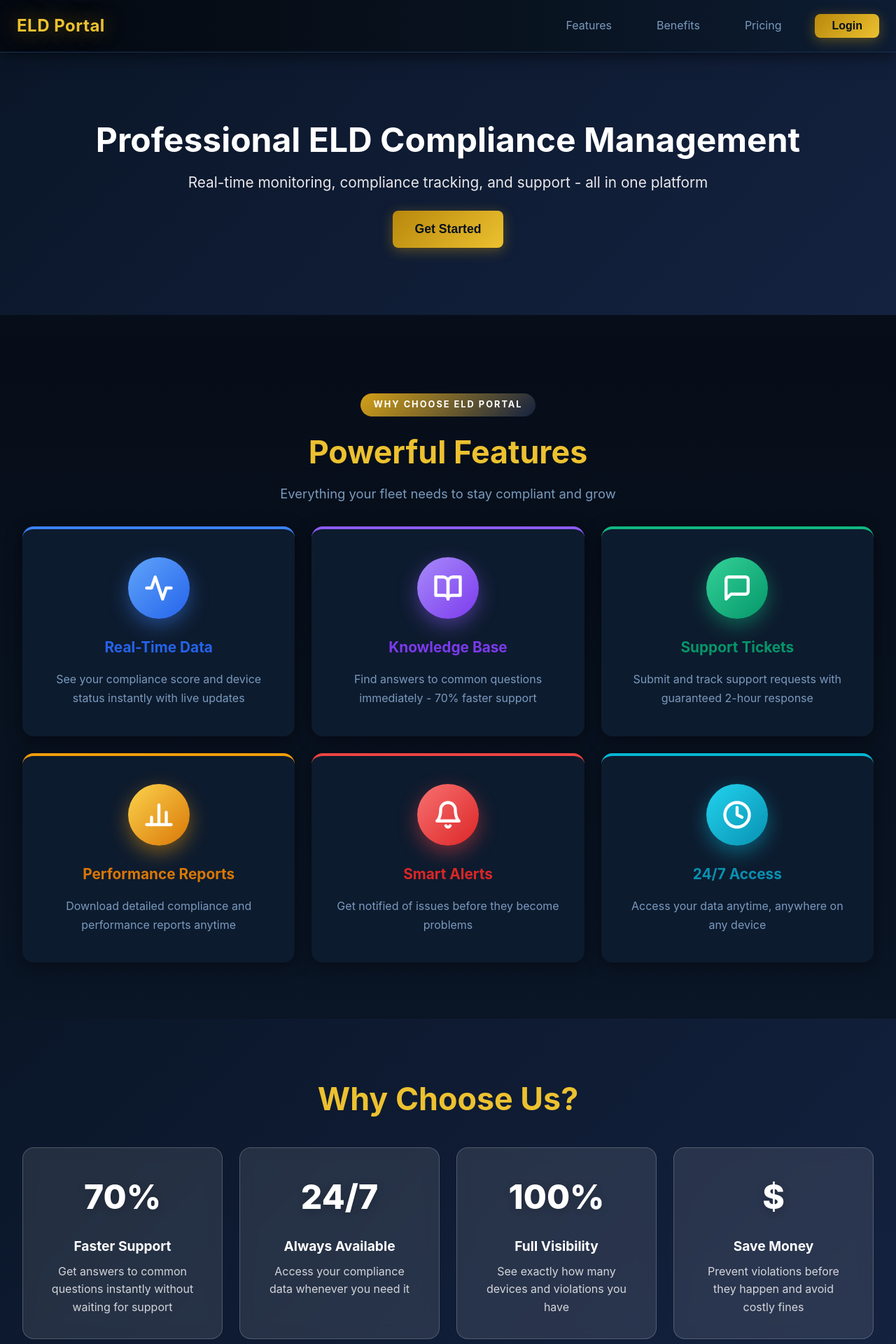
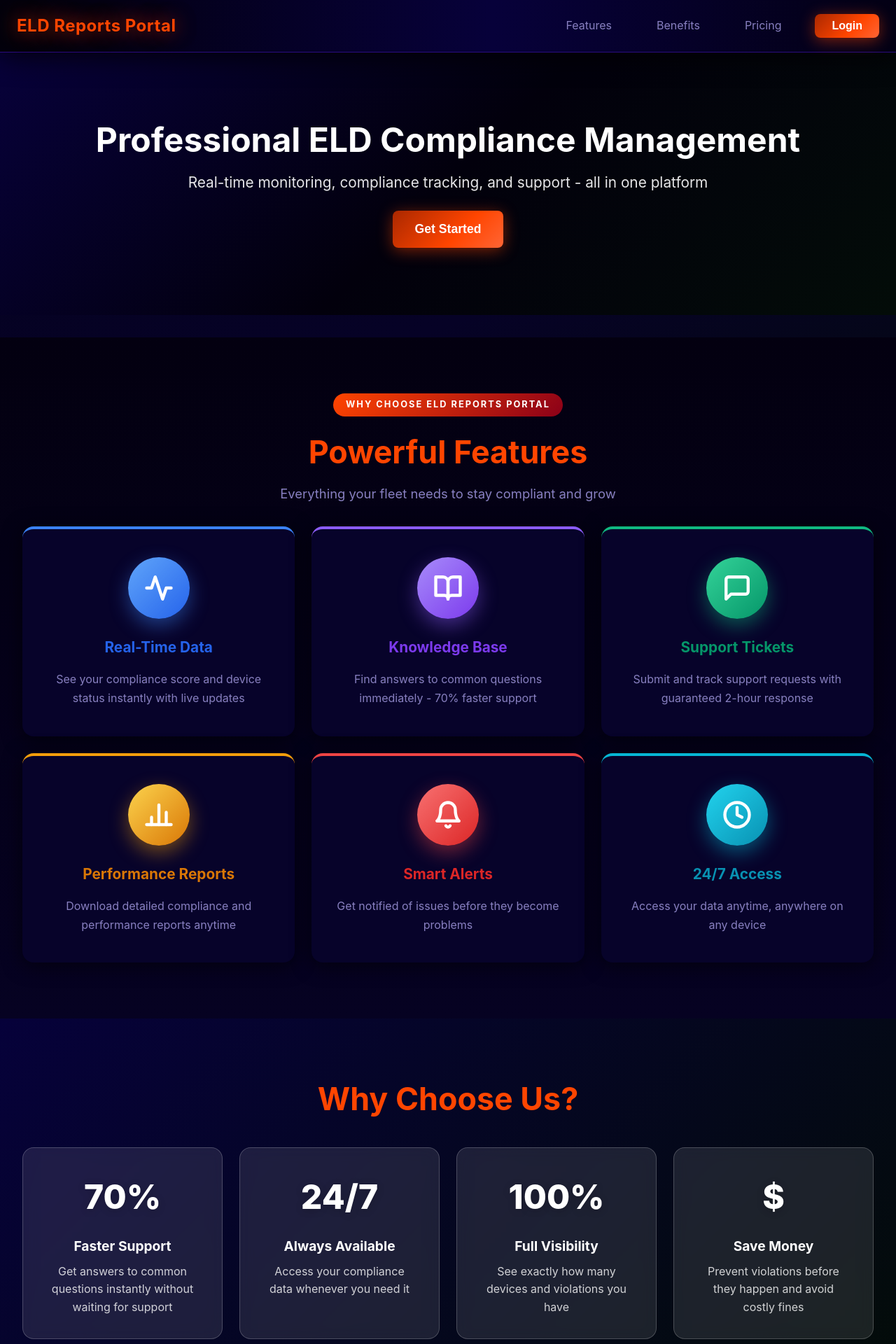
Before and after one commit to mardriddinqosimov-hub/ELD-Customer-Portal, a Flask app: page / in a window 1280 px wide. Shown: the top 1920 px of the page at 70% size. Run offline with Flask 3, Linux system fonts and the light colour scheme.

Commit message:
Solar Lava theme: rename to ELD Reports Portal, Ultramarine+Uranium+Rosewood+Pine palette
- App name: ELD Portal -> ELD Reports Portal (navbar, titles, footer, section labels)
- Solar Lava (#FF4500/#FF6535): all headings, logo, primary buttons, accents, upload icons
- Background: deep Ultramarine+Uranium gradient (blue-purple to forest dark) on body
- Night Blue Ultramarine (#07032A/#040118/#0D0645): card/section/input backgrounds
- Rosewood (#8B0018): violation danger borders, remove buttons, logout, error toasts
- Pine Tree (#00C050): compliance/active truck borders, clean/success states
- Uranium (#AAFF00): Fines Paid stat card border, badge-success color
- Logo glow: double text-shadow ring on Solar Lava
- Lava focus ring on all form inputs

Co-Authored-By: Claude Sonnet 4.6 <noreply@anthropic.com>

```diff
--- a/static/css/style.css
+++ b/static/css/style.css
@@ -1,26 +1,26 @@
 /* static/css/style.css - Global Styles */
 
 :root {
-    /* Night Blue palette */
-    --primary-color: #0A1628;
-    --secondary-color: #142240;
-    /* Volcanic Gold accent */
-    --accent-color: #D4A017;
-    /* Shiny Green */
-    --success-color: #00E676;
-    --warning-color: #E8A820;
-    --danger-color: #FF4757;
-    --critical-color: #FF1744;
-
-    /* Dark backgrounds */
-    --bg-primary: #0D1B2E;
-    --bg-secondary: #070E1A;
-    --bg-tertiary: #112238;
-    /* Light text on dark */
-    --text-primary: #DCE8FF;
-    --text-secondary: #7A9ABE;
-    --text-tertiary: #4A6A8E;
-    --border-color: #1C3454;
+    /* Ultramarine deep base */
+    --primary-color: #130740;
+    --secondary-color: #1C0E68;
+    /* Solar Lava accent */
+    --accent-color: #FF4500;
+    /* Status colors */
+    --success-color: #00C050;
+    --warning-color: #FF7A00;
+    --danger-color: #FF2830;
+    --critical-color: #FF0020;
+
+    /* Ultramarine + Uranium dark backgrounds */
+    --bg-primary: #07032A;
+    --bg-secondary: #040118;
+    --bg-tertiary: #0D0645;
+    /* Pale lavender text on ultramarine */
+    --text-primary: #E6E0FF;
+    --text-secondary: #8880C0;
+    --text-tertiary: #50488A;
+    --border-color: #1E1060;
 
     --spacing-xs: 4px;
     --spacing-sm: 8px;
@@ -33,9 +33,9 @@
     --radius-lg: 12px;
     --radius-xl: 16px;
 
-    --shadow-sm: 0 2px 8px rgba(0,0,0,0.45);
-    --shadow-md: 0 6px 24px rgba(0,0,0,0.6);
-    --shadow-lg: 0 16px 48px rgba(0,0,0,0.75);
+    --shadow-sm: 0 2px 8px rgba(0,0,0,0.55);
+    --shadow-md: 0 6px 24px rgba(0,0,0,0.72);
+    --shadow-lg: 0 16px 48px rgba(0,0,0,0.88);
 }
 
 * {
@@ -1862,56 +1862,63 @@ main {
 }
 
 /* ═══════════════════════════════════════════════════════════════════════════
-   DARK THEME — Volcanic Gold · Night Blue · Shiny Green
+   THEME — Solar Lava · Ultramarine + Uranium · Rosewood · Pine Tree
+   Solar Lava:  #FF4500 / #FF6535   — headings, accents, logo, buttons
+   Ultramarine: #07032A / #040118   — deep backgrounds (cards, body)
+   Uranium:     #AAFF00 / #C8FF14   — clean/good indicators, fines stat
+   Rosewood:    #8B0018 / #6B0010   — violation/danger left borders
+   Pine Tree:   #00C050 / #007830   — compliance/success states
+   Night Blue:  #1E1060 / #0D0645   — borders, inputs, subtle accents
    ═══════════════════════════════════════════════════════════════════════════ */
 
 /* ── Page ── */
 body {
-    background-color: var(--bg-secondary);
+    background: linear-gradient(160deg, #04011E 0%, #060226 55%, #030C08 100%) !important;
     color: var(--text-primary);
+    min-height: 100vh;
 }
 
 /* ── Navbar ── */
 .navbar {
-    background: linear-gradient(90deg, #040810 0%, #08121E 55%, #0D1C32 100%) !important;
-    border-bottom: 1px solid #1A3050;
-    box-shadow: 0 2px 24px rgba(0,0,0,0.65) !important;
+    background: linear-gradient(90deg, #02000C 0%, #07013A 55%, #030014 100%) !important;
+    border-bottom: 1px solid #2A0C80;
+    box-shadow: 0 2px 40px rgba(0,0,0,0.92) !important;
 }
 .logo {
-    color: #ECC130 !important;
-    text-shadow: 0 0 28px rgba(212,160,23,0.55);
+    color: #FF4500 !important;
+    text-shadow: 0 0 28px rgba(255,69,0,0.80), 0 0 60px rgba(255,69,0,0.35);
     letter-spacing: 0.5px;
 }
 .nav-link { color: var(--text-secondary) !important; }
 .nav-link:hover {
-    background: rgba(212,160,23,0.08) !important;
-    color: #ECC130 !important;
+    background: rgba(255,69,0,0.10) !important;
+    color: #FF6535 !important;
     opacity: 1 !important;
 }
 .nav-link.active {
-    background: rgba(212,160,23,0.13) !important;
-    color: #ECC130 !important;
+    background: rgba(255,69,0,0.16) !important;
+    color: #FF4500 !important;
     border-radius: var(--radius-md);
 }
 
 /* ── Headings ── */
 .header h1 {
-    color: #ECC130;
-    text-shadow: 0 0 32px rgba(212,160,23,0.22);
+    color: #FF4500;
+    text-shadow: 0 0 42px rgba(255,69,0,0.40), 0 2px 0 rgba(0,0,0,0.5);
 }
 .header p { color: var(--text-secondary); }
-.section h2 { color: #D0E4FF; }
+.section h2 { color: #D8CCFF; }
 .section h3 { color: var(--text-secondary); }
 
 /* ── Buttons ── */
 .btn-primary {
-    background: linear-gradient(135deg, #B8880C 0%, #ECC130 100%) !important;
-    color: #06101C !important;
+    background: linear-gradient(135deg, #AA2800 0%, #FF4500 60%, #FF6535 100%) !important;
+    color: #fff !important;
     font-weight: 700;
-    box-shadow: 0 4px 18px rgba(212,160,23,0.38) !important;
+    box-shadow: 0 4px 22px rgba(255,69,0,0.48) !important;
 }
 .btn-primary:hover {
-    box-shadow: 0 8px 30px rgba(212,160,23,0.58) !important;
+    box-shadow: 0 8px 36px rgba(255,69,0,0.68) !important;
     transform: translateY(-2px);
 }
 .btn-secondary {
@@ -2099,74 +2105,86 @@ option { background: var(--bg-primary); color: var(--text-primary); }
     border-top: 1px solid var(--border-color);
     border-right: 1px solid var(--border-color);
     border-bottom: 1px solid var(--border-color);
-    box-shadow: 0 2px 12px rgba(0,0,0,0.35) !important;
-}
-.ticket-card.status-open { border-left-color: #ECC130; }
+    box-shadow: 0 2px 14px rgba(0,0,0,0.50) !important;
+}
+.ticket-card.status-open { border-left-color: #FF4500; }
 .ticket-header { border-bottom: 1px solid var(--border-color); padding-bottom: var(--spacing-sm); }
 
 /* ── Reports ── */
-.report-card { background: var(--bg-primary) !important; border: 1px solid var(--border-color); box-shadow: 0 2px 12px rgba(0,0,0,0.35) !important; }
-.badge-pending { background: rgba(100,140,255,0.15) !important; color: #7EB0FF !important; }
-.badge-danger  { background: rgba(255,71,87,0.15) !important; color: #FF6B78 !important; }
-.badge-warning { background: rgba(232,168,32,0.15) !important; color: #E8A820 !important; }
-.badge-success { background: rgba(0,230,118,0.15) !important; color: #00E676 !important; }
+.report-card { background: var(--bg-primary) !important; border: 1px solid var(--border-color); box-shadow: 0 2px 14px rgba(0,0,0,0.50) !important; }
+.badge-pending { background: rgba(100,80,255,0.18) !important; color: #B0A0FF !important; }
+.badge-danger  { background: rgba(139,0,24,0.22) !important; color: #FF5577 !important; }
+.badge-warning { background: rgba(255,100,0,0.18) !important; color: #FF7A35 !important; }
+.badge-success { background: rgba(170,255,0,0.15) !important; color: #AAFF00 !important; }
 .report-thumb-pdf {
-    background: rgba(212,160,23,0.08) !important;
-    border-color: rgba(212,160,23,0.3) !important;
-    color: #ECC130 !important;
-}
-.report-thumb-pdf:hover { background: rgba(212,160,23,0.15) !important; }
+    background: rgba(255,69,0,0.08) !important;
+    border-color: rgba(255,69,0,0.32) !important;
+    color: #FF6535 !important;
+}
+.report-thumb-pdf:hover { background: rgba(255,69,0,0.16) !important; }
 .report-review-form { border-top-color: var(--border-color) !important; }
+.report-link { color: #FF6535 !important; }
 
 /* ── Upload area ── */
 .upload-area {
     background: var(--bg-tertiary) !important;
-    border: 2px dashed var(--border-color) !important;
+    border: 2px dashed rgba(255,69,0,0.38) !important;
     color: var(--text-secondary) !important;
 }
-.upload-area:hover { border-color: #D4A017 !important; background: rgba(212,160,23,0.05) !important; }
-.upload-area-icon svg { stroke: #ECC130; }
+.upload-area:hover { border-color: #FF4500 !important; background: rgba(255,69,0,0.07) !important; }
+.upload-area-icon svg { stroke: #FF4500; }
 .upload-area-title { color: var(--text-primary) !important; }
 .upload-area-sub { color: var(--text-tertiary) !important; }
-.csv-format { background: var(--bg-tertiary) !important; border-left-color: #D4A017 !important; color: var(--text-secondary) !important; }
+.csv-format { background: var(--bg-tertiary) !important; border-left-color: #FF4500 !important; color: var(--text-secondary) !important; }
 
 /* ── Contact cards ── */
 .contact-card {
     background: var(--bg-tertiary) !important;
     border: 1px solid var(--border-color) !important;
-    box-shadow: 0 4px 20px rgba(0,0,0,0.35) !important;
+    box-shadow: 0 4px 24px rgba(0,0,0,0.50) !important;
 }
 .contact-card h3 { color: var(--text-primary) !important; }
 .contact-card p { color: var(--text-secondary) !important; }
 .contact-icon-wrap {
-    background: rgba(212,160,23,0.12) !important;
-    border: 1px solid rgba(212,160,23,0.2) !important;
-}
-.contact-icon-wrap svg { stroke: #ECC130 !important; }
+    background: rgba(255,69,0,0.12) !important;
+    border: 1px solid rgba(255,69,0,0.24) !important;
+}
+.contact-icon-wrap svg { stroke: #FF6535 !important; }
 
 /* ── Empty states ── */
-.empty-state { color: var(--text-primary) !important; }
+.empty-state { color: var(--text-primary) !important; background: var(--bg-primary) !important; }
 .empty-state svg { stroke: var(--text-tertiary); }
 .empty-state h3 { color: var(--text-primary) !important; }
 .empty-state p { color: var(--text-secondary) !important; }
 
-/* ── Landing page sections ── */
-.features { background: linear-gradient(180deg, #060D18 0%, #0A1525 100%) !important; }
-.features h2, .benefits h2, .pricing h2 { color: #ECC130 !important; }
-.feature-card { background: var(--bg-primary) !important; box-shadow: 0 4px 24px rgba(0,0,0,0.45) !important; }
+/* ── Landing page ── */
+.hero {
+    background: linear-gradient(135deg, #07013A 0%, #02000C 50%, #030C08 100%) !important;
+}
+.features { background: linear-gradient(180deg, #030010 0%, #060222 100%) !important; }
+.features h2, .benefits h2, .pricing h2 { color: #FF4500 !important; }
+.feature-card { background: var(--bg-primary) !important; box-shadow: 0 4px 28px rgba(0,0,0,0.60) !important; }
 .feature-card p { color: var(--text-secondary) !important; }
 .section-subtitle { color: var(--text-secondary) !important; }
+.benefits { background: linear-gradient(135deg, #06013A 0%, #030C08 100%) !important; }
+.cta { background: linear-gradient(135deg, #08013A 0%, #030014 60%, #030C06 100%) !important; }
+.cta h2 { color: white !important; }
 .pricing { background: var(--bg-secondary) !important; }
 .pricing-card { background: var(--bg-primary) !important; border-color: var(--border-color) !important; }
+.pricing-card.featured { border-color: #FF4500 !important; box-shadow: 0 0 32px rgba(255,69,0,0.22) !important; }
 .pricing-card h3 { color: var(--text-primary) !important; }
 .pricing-card li { color: var(--text-secondary) !important; border-bottom-color: var(--border-color) !important; }
-.demo-hint { background: rgba(212,160,23,0.1) !important; border-left-color: #D4A017 !important; color: var(--text-primary) !important; }
-.login-form h2 { color: #ECC130 !important; }
+.price { color: #FF4500 !important; }
+.badge { background: #FF4500 !important; }
+.demo-hint { background: rgba(255,69,0,0.10) !important; border-left-color: #FF4500 !important; color: var(--text-primary) !important; }
+.login-form h2 { color: #FF4500 !important; }
+.tab-btn.active { color: #FF4500 !important; border-bottom-color: #FF4500 !important; }
+.section-label { background: linear-gradient(135deg, #FF4500, #8B0018) !important; }
 
 /* ── Footer ── */
 .footer {
-    background: #040810 !important;
-    border-top: 1px solid var(--border-color);
+    background: #020008 !important;
+    border-top: 1px solid rgba(255,69,0,0.22);
     color: var(--text-secondary) !important;
 }
 .footer p { color: var(--text-secondary) !important; }
--- a/templates/dashboard.html
+++ b/templates/dashboard.html
@@ -4,14 +4,14 @@
 <head>
     <meta charset="UTF-8">
     <meta name="viewport" content="width=device-width, initial-scale=1.0">
-    <title>ELD Customer Portal - Dashboard</title>
+    <title>ELD Reports Portal - Dashboard</title>
     <link rel="stylesheet" href="{{ url_for('static', filename='css/style.css') }}">
 </head>
 <body>
     <!-- Navigation -->
     <nav class="navbar">
         <div class="navbar-container">
-            <div class="logo">ELD Portal</div>
+            <div class="logo">ELD Reports Portal</div>
             <div class="nav-menu">
                 <a href="#dashboard" class="nav-link active" onclick="switchView('dashboard')">Dashboard</a>
                 <a href="#trucks" class="nav-link" onclick="switchView('trucks')">Trucks</a>
@@ -307,7 +307,7 @@
 
     <!-- Footer -->
     <footer class="footer">
-        <p>&copy; 2025 ELD Customer Portal. All rights reserved.</p>
+        <p>&copy; 2025 ELD Reports Portal. All rights reserved.</p>
         <p>Helping trucking companies stay compliant and grow.</p>
     </footer>
 
--- a/templates/index.html
+++ b/templates/index.html
@@ -4,14 +4,14 @@
 <head>
     <meta charset="UTF-8">
     <meta name="viewport" content="width=device-width, initial-scale=1.0">
-    <title>ELD Customer Portal - Home</title>
+    <title>ELD Reports Portal - Home</title>
     <link rel="stylesheet" href="{{ url_for('static', filename='css/style.css') }}">
 </head>
 <body>
     <!-- Navigation -->
     <nav class="navbar">
         <div class="navbar-container">
-            <div class="logo">ELD Portal</div>
+            <div class="logo">ELD Reports Portal</div>
             <div class="nav-menu">
                 <a href="#features" class="nav-link">Features</a>
                 <a href="#benefits" class="nav-link">Benefits</a>
@@ -34,7 +34,7 @@
 
         <!-- Features Section -->
         <section class="features" id="features">
-            <div class="section-label">Why Choose ELD Portal</div>
+            <div class="section-label">Why Choose ELD Reports Portal</div>
             <h2>Powerful Features</h2>
             <p class="section-subtitle">Everything your fleet needs to stay compliant and grow</p>
             <div class="features-grid">
@@ -248,7 +248,7 @@
 
     <!-- Footer -->
     <footer class="footer">
-        <p>&copy; 2025 ELD Customer Portal. All rights reserved.</p>
+        <p>&copy; 2025 ELD Reports Portal. All rights reserved.</p>
         <p>Helping trucking companies stay compliant and grow.</p>
     </footer>
 
```
Also changed, not shown: other parts of static/css/style.css (+65 -65 lines).
